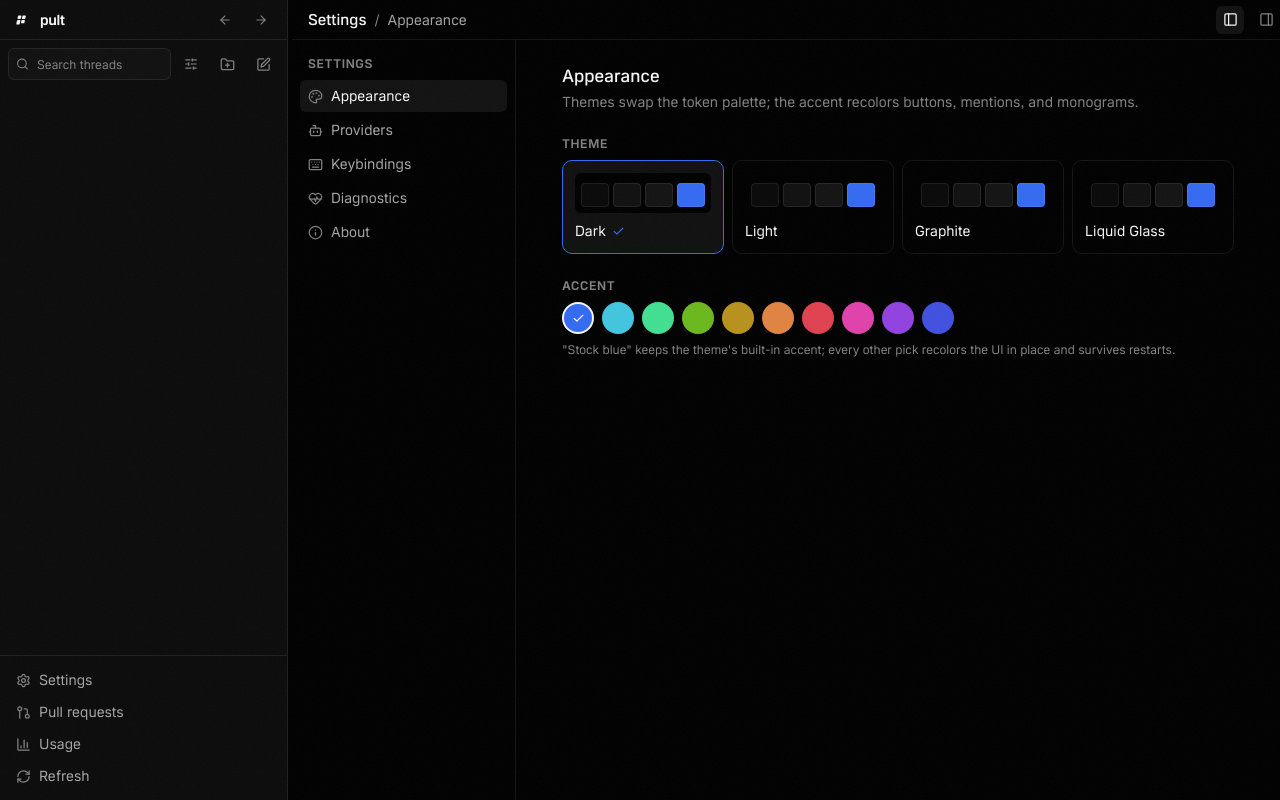
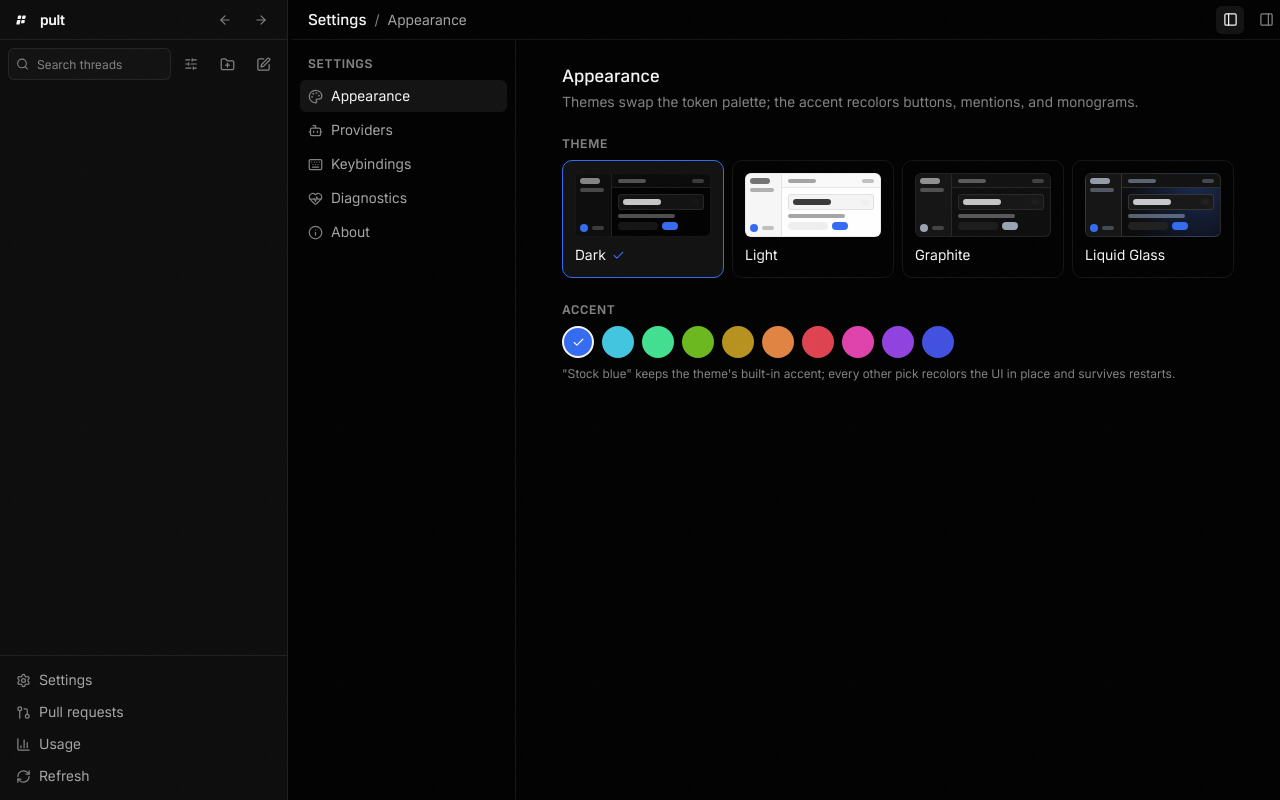
Before and after one commit to tamrazcode/Pult, a React (Vite) app: page /settings/appearance in a window 1280 px wide. Built offline with nearby package versions, Linux system fonts and the light colour scheme.

Commit message:
fix(theme): scope theme CSS selectors so appearance previews render each palette

```diff
--- a/src/routes/settings.appearance.tsx
+++ b/src/routes/settings.appearance.tsx
@@ -39,15 +39,49 @@ function AppearanceSettings() {
                 : "border-border-subtle hover:border-border-strong hover:bg-hover"
             }`}
           >
-            {/* mini preview: canvas/chrome/surface/accent swatches */}
+            {/* miniature app window rendered with this theme's own tokens */}
             <span
-              className="flex h-10 items-end gap-1 rounded-(--radius-sm) p-1.5"
-              style={{ background: "var(--canvas)" }}
+              data-theme={id}
+              aria-hidden
+              className={`block h-16 overflow-hidden rounded-(--radius-sm) border border-border-subtle bg-canvas ${
+                id === "liquid" ? "glass-surface" : ""
+              }`}
+              style={
+                id === "liquid"
+                  ? {
+                      backgroundImage:
+                        "radial-gradient(circle at 82% 18%, rgba(52,107,241,0.30), transparent 62%)",
+                    }
+                  : undefined
+              }
             >
-              <Swatch var="--chrome" />
-              <Swatch var="--surface" />
-              <Swatch var="--surface-raised" />
-              <Swatch var="--accent" />
+              <span className="flex h-full">
+                <span className="flex w-9 flex-col gap-1 border-r border-border-subtle bg-panel p-1">
+                  <span className="h-1.5 w-5 rounded-full bg-text-secondary/80" />
+                  <span className="h-1 w-6 rounded-full bg-text-tertiary/50" />
+                  <span className="mt-auto flex items-center gap-1">
+                    <span className="h-2 w-2 rounded-full bg-accent" />
+                    <span className="h-1 w-3 rounded-full bg-text-tertiary/40" />
+                  </span>
+                </span>
+                <span className="flex min-w-0 flex-1 flex-col">
+                  <span className="flex h-3.5 items-center gap-1 border-b border-border-subtle bg-chrome px-1.5">
+                    <span className="h-1 w-7 rounded-full bg-text-tertiary/60" />
+                    <span className="ml-auto h-1 w-3 rounded-full bg-text-tertiary/40" />
+                  </span>
+                  <span className="flex flex-1 flex-col gap-1 p-1.5">
+                    <span className="flex items-center gap-1 rounded-[3px] border border-border-subtle bg-surface p-1">
+                      <span className="h-1.5 w-1/2 rounded-full bg-text-primary/80" />
+                      <span className="ml-auto h-1.5 w-2 rounded-sm bg-surface-raised" />
+                    </span>
+                    <span className="h-1 w-2/3 rounded-full bg-text-tertiary/60" />
+                    <span className="mt-auto flex items-center gap-1">
+                      <span className="h-2 w-10 rounded-sm bg-surface-raised" />
+                      <span className="h-2 w-4 rounded-sm bg-accent" />
+                    </span>
+                  </span>
+                </span>
+              </span>
             </span>
             <span className="mt-2 flex items-center gap-1.5 text-sm text-text-primary">
               {label}
@@ -94,13 +128,3 @@ function AppearanceSettings() {
     </div>
   );
 }
-
-function Swatch({ var: name }: { var: string }) {
-  return (
-    <span
-      className="h-6 flex-1 rounded-[4px] border border-border-subtle"
-      style={{ background: `var(${name})` }}
-      aria-hidden
-    />
-  );
-}
--- a/src/styles/themes/graphite.css
+++ b/src/styles/themes/graphite.css
@@ -1,6 +1,6 @@
 /* pult graphite theme (§6.6) — near-monochrome dark: one grey-blue accent,
    everything else neutral. Text pairs ≥ 4.5:1 (tests/theme-contrast.test.ts). */
-:root[data-theme="graphite"] {
+[data-theme="graphite"] {
   --canvas: #0d0d0d;
   --panel-bg: #141414;
   --chrome: #111111;
--- a/src/styles/themes/light.css
+++ b/src/styles/themes/light.css
@@ -1,7 +1,7 @@
 /* pult light theme (§6.6) — overrides the token block only; the base block
    in tokens.css is the dark default. Text pairs are chosen for WCAG ≥ 4.5:1
    against canvas/surface (verified by tests/theme-contrast.test.ts). */
-:root[data-theme="light"] {
+[data-theme="light"] {
   --canvas: #ffffff;
   --panel-bg: #f7f7f8;
   --chrome: #fafafa;
--- a/src/styles/themes/liquid.css
+++ b/src/styles/themes/liquid.css
@@ -1,7 +1,7 @@
 /* pult Liquid Glass theme (v2): deep blue-black opaque base plus a translucent
    glass layer that is only enabled where backdrop-filter exists. Text pairs
    pass the same §6.6 contrast tests as the other themes. */
-:root[data-theme="liquid"] {
+[data-theme="liquid"] {
   --canvas: #0a0a0a;
   --panel-bg: #141414;
   --chrome: #111111;
@@ -39,15 +39,15 @@
 }
 
 @supports ((backdrop-filter: blur(1px)) or (-webkit-backdrop-filter: blur(1px))) {
-  :root[data-theme="liquid"] .glass-panel {
+  [data-theme="liquid"] .glass-panel {
     background: var(--glass-panel);
     border-color: var(--glass-border);
     backdrop-filter: blur(var(--glass-blur)) saturate(var(--glass-saturate));
     -webkit-backdrop-filter: blur(var(--glass-blur)) saturate(var(--glass-saturate));
   }
 
-  :root[data-theme="liquid"] .glass-surface,
-  :root[data-theme="liquid"] [data-glass] {
+  [data-theme="liquid"] .glass-surface,
+  [data-theme="liquid"] [data-glass] {
     background: var(--glass-surface);
     border-color: var(--glass-border);
     backdrop-filter: blur(var(--glass-blur)) saturate(var(--glass-saturate));
@@ -57,7 +57,7 @@
 
 /* No transparency requested: keep the same colors, fully opaque, no blur. */
 @media (prefers-reduced-transparency: reduce) {
-  :root[data-theme="liquid"] {
+  [data-theme="liquid"] {
     --glass-panel: #141414;
     --glass-surface: #171717;
     --glass-blur: 0px;
--- a/src/styles/tokens.css
+++ b/src/styles/tokens.css
@@ -3,7 +3,8 @@
    themePalettes.ts T3_CODE_DARK_THEME_COLORS + apps/web index.css): neutral
    true-black surfaces, hairline white-alpha borders, one blue accent.
    Components consume these via Tailwind arbitrary values or var(), never hex. */
-:root {
+:root,
+[data-theme="dark"] {
   --canvas: #000000;
   --panel-bg: #0c0c0c;
   --chrome: #0a0a0a;
```
Also changed, not shown: 2 other files (tests, documents, lock files or other folders).
